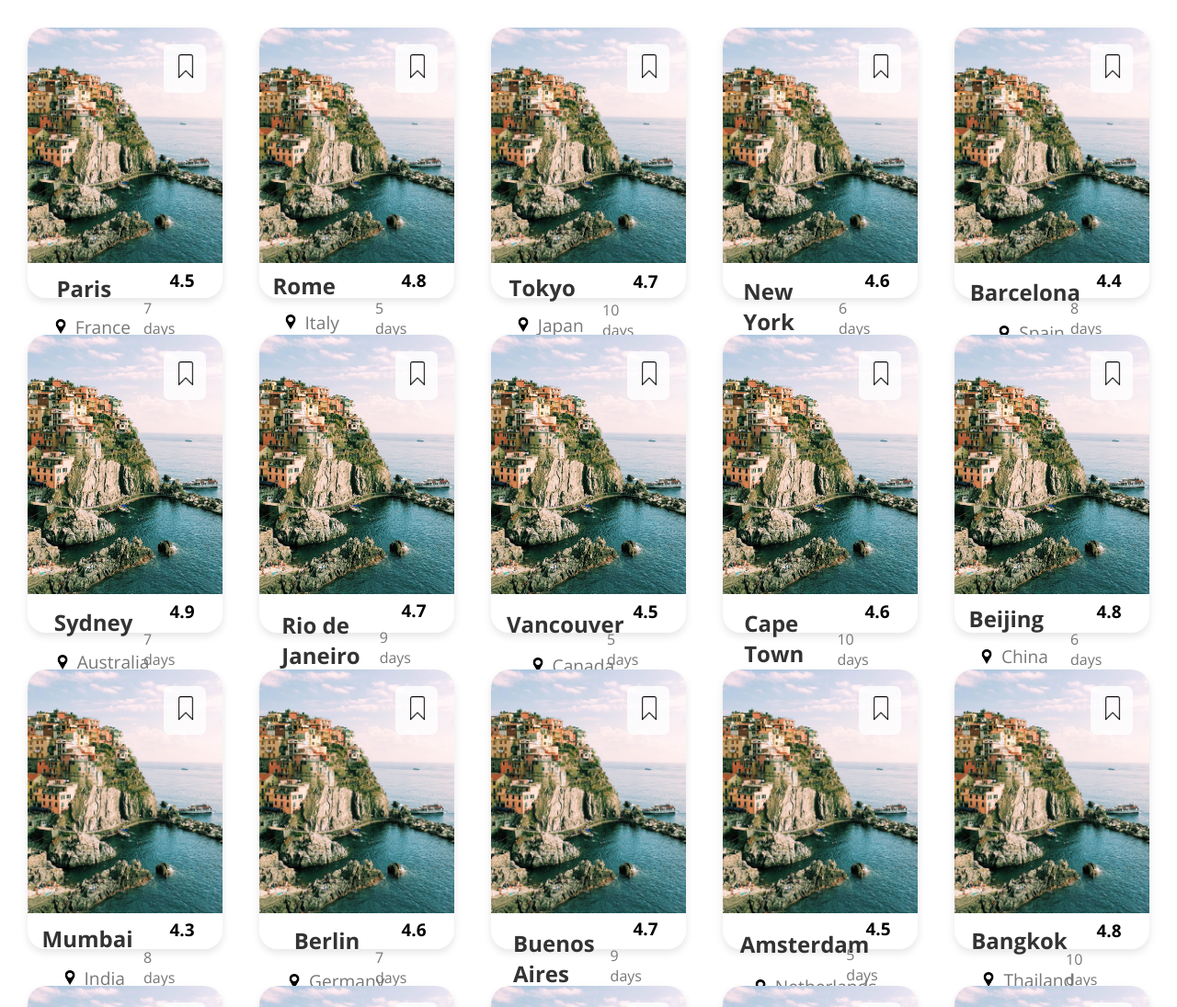
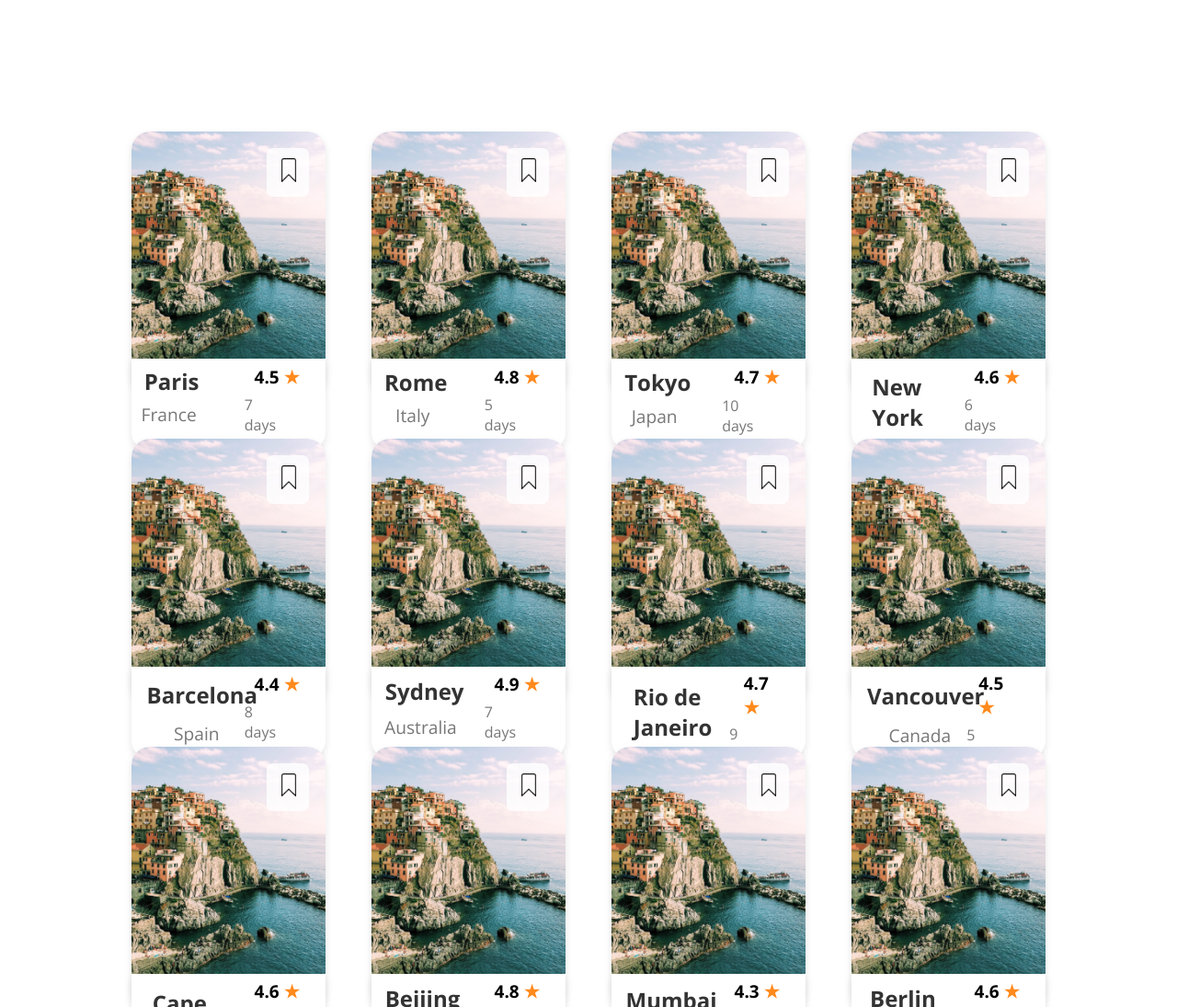
Before and after one commit to SourabhBurman/Traveller-Symphony, a plain HTML site: page destination.html in a window 1280 px wide. Shown: the top 1095 px of the page at 92% size. Drawn offline with nearby package versions, Linux system fonts and the light colour scheme.

Commit message:
small fix for destination/locations page for testing

```diff
--- a/destination.js
+++ b/destination.js
@@ -43,16 +43,17 @@ document.addEventListener('DOMContentLoaded', function () {
                 <img src="./public/494568.png" />
             </div>
         </div>
-        <div class="card-description-bar">
+        <div class="product-card-description-bar">
             <div class="left-description">
                 <h3 class="country-name">${destination.destination}</h3>
                 <div class="destination-info">
-                    <img class="navigation-icon" src="./public/location-icon.jpg" alt="Navigation Icon">
                     <span class="destination-name">${destination.country}</span>
                 </div>
             </div>
             <div class="right-description">
-                <div class="rating-container">${destination.rating}&nbsp;</div>
+                <div class="rating-container">${destination.rating}
+                <span class="rating-star active">★</span>
+                </div>
                 <span class="days">${destination.days} days</span>
             </div>
         </div>
--- a/style.css
+++ b/style.css
@@ -92,20 +92,23 @@ body {
 
   #destination-container {
     display: grid;
-   grid-template-columns: repeat(5, 1fr);
-   grid-template-rows: repeat(auto, 1fr);
+    grid-template-columns: repeat(4, 1fr);
+    grid-template-rows: repeat(auto, 1fr);
     gap: 20px;
-    margin: 20px;
+    margin: 10%;
   }
   /*////////////////////////////////// this is card used on destination.html    //////////*/
   .product-destination-card {
-    margin: 10px;
+    margin: 15px;
     box-sizing: border-box;
     background-color: #f5f5f5;
     border-radius: 20px;
     box-shadow: 0 4px 8px rgba(0, 0, 0, 0.1);
     flex: 10%;
     transition: background-color 0.3s, transform 0.3s;
+  }
+  .product-destination-card:hover {
+    transform: scale(1.02);
   }
 
   .destination-card:hover {
@@ -165,6 +168,16 @@ body {
     border-radius: 0 0 20px 20px;
     width: 100%; /* Set width to 100% to ensure it stays within the column */
     height: 13%;
+  }
+  .product-card-description-bar {
+    display: flex;
+    justify-content: space-between;
+    background-color: #fff;
+    border-radius: 0 0 20px 20px;
+    width: 100%; /* Set width to 100% to ensure it stays within the column */
+    height: 100px;
+    box-shadow: 0 4px 8px rgba(0, 0, 0, 0.1);
+    margin-bottom: 10%;
   }
 
 
```
